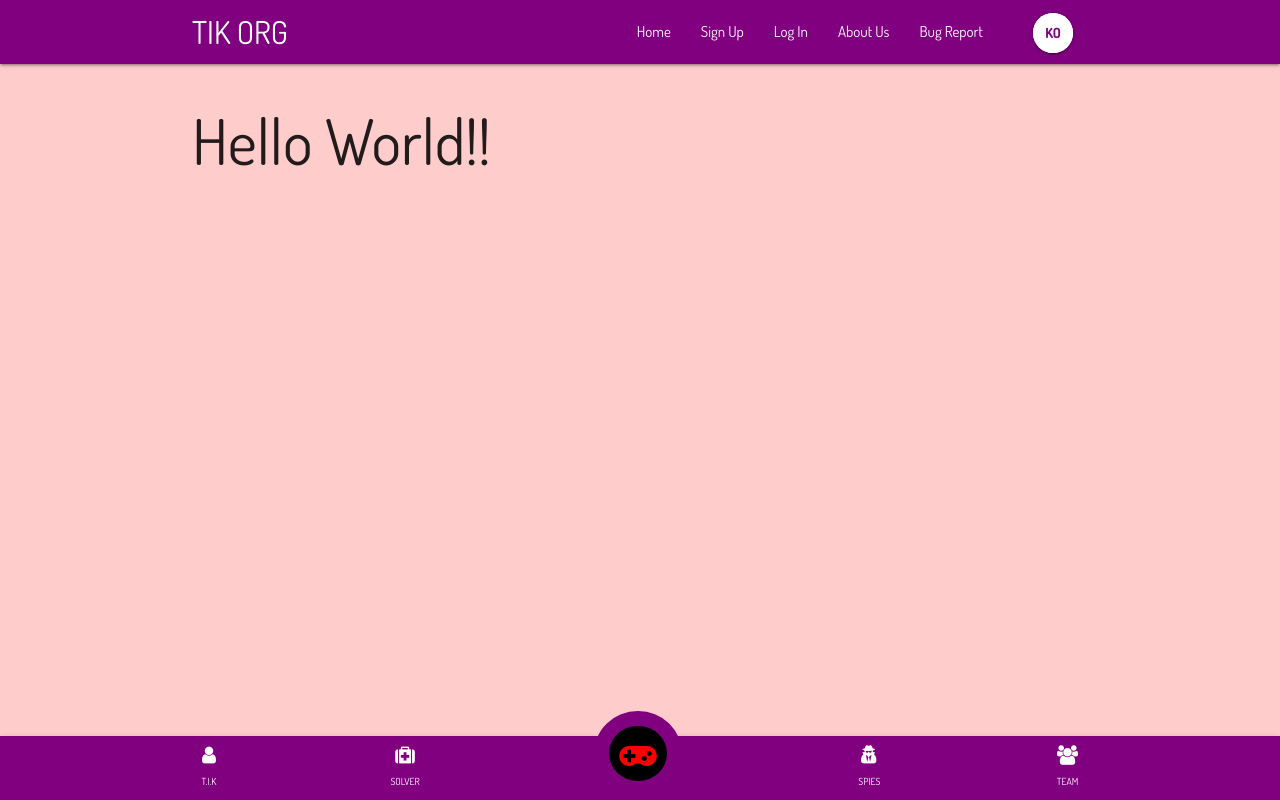
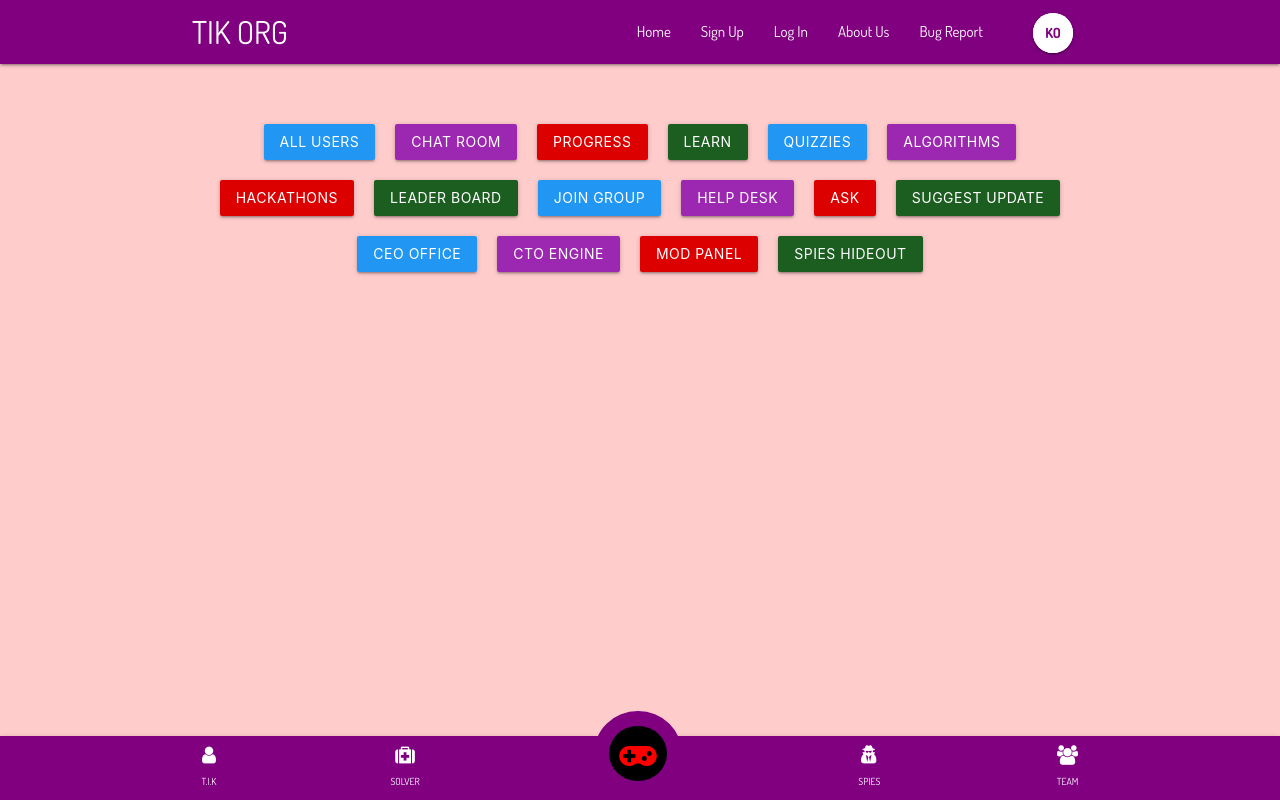
Before and after one commit to SilvenLEAF/TIK-Official, a React (Create React App) app in the folder client/: page / in a window 1280 px wide. Built offline with nearby package versions, Linux system fonts and the light colour scheme; no server answers.

Commit message:
fixed 100vh CSS bug. changed Homepage

```diff
--- a/client/src/App.js
+++ b/client/src/App.js
@@ -17,7 +17,31 @@ import SignupForm from './components/auth/SignupForm'
 import LoginForm from './components/auth/LoginForm'
 
 function App() {
+
+  /* ----------------------------------------
+  .               Github Data
+  ---------------------------------------- */
+  // const githubData = {
+  //   _id: {"$oid":"5f43b9fa623cdb00175f29de"},
+  //   location: "Earth",
+  //   about: "Lorem ipsum dolor sit, amet consectetur adipisicing elit. Voluptatem perferendis expedita labore, inventore amet quas illo hic consequuntur mollitia excepturi! Libero quas nostrum illo veritatis eligendi ex ducimus, voluptatibus incidunt sed inventore ipsam quo assumenda officia quibusdam. Excepturi aperiam, dolor dignissimos recusandae hic provident magnam maiores, itaque aut, officiis placeat.",
+  //   skills: "no skills yet",
+  //   role: "user",
+  //   userName: "Manash Sarma",
+  //   profileImage: "https://avatars0.githubusercontent.com/u/62974089?v=4",
+  //   github: {
+  //     _id: {"$oid":"5f43b9fa623cdb00175f29df"},
+  //     githubId: "62974089",
+  //     userName: "Manash Sarma",
+  //     email: "SilvenLEAF@gmail.com",
+  //     image: "https://avatars0.githubusercontent.com/u/62974089?v=4"
+  //   },
+  //   __v:{"$numberInt":"0"}
+  // }
+
+
   const [userData, setUserData] = useState();
+
 
   useEffect(()=>{
     const getLoggedinUser = async ()=>{
@@ -34,7 +58,7 @@ function App() {
   return (
     <BrowserRouter>
       <div className="App">
-        <div id="wrapper">
+        <div id="myWrapper">
         <Navbar userData={ userData } setUserData={ setUserData } />
 
 
--- /dev/null
+++ b/client/src/components/home/BasicButtons.js
@@ -0,0 +1,59 @@
+import React from 'react'
+
+function BasicButtons() {
+  return (
+    <>
+      <button className="btn waves-effect waves-light blue">
+          All Users
+        </button>
+
+        <button className="btn waves-effect waves-light purple">
+          Chat Room
+        </button>
+
+        <button className="btn waves-effect waves-light" style={{background: "#d00"}} >
+          Progress
+        </button>
+
+        <button className="btn waves-effect waves-light green darken-4">
+          Learn
+        </button>
+
+        <button className="btn waves-effect waves-light blue">
+          Quizzies
+        </button>
+
+        <button className="btn waves-effect waves-light purple">
+          Algorithms
+        </button>
+
+        <button className="btn waves-effect waves-light" style={{background: "#d00"}} >
+          Hackathons
+        </button>
+
+        <button className="btn waves-effect waves-light green darken-4">
+          Leader Board
+        </button>
+
+        <button className="btn waves-effect waves-light blue">
+          Join Group
+        </button>
+
+        <button className="btn waves-effect waves-light purple">
+          HELP DESK
+        </button>
+
+        <button className="btn waves-effect waves-light" style={{background: "#d00"}} >
+          Ask
+        </button>
+
+        <button className="btn waves-effect waves-light green darken-4">
+          Suggest Update
+        </button>
+
+
+    </>
+  )
+}
+
+export default BasicButtons
--- /dev/null
+++ b/client/src/components/home/ControlPanelButtons.js
@@ -0,0 +1,25 @@
+import React from 'react'
+
+function ControlPanelButtons() {
+  return (
+    <>
+     <button className="btn waves-effect waves-light blue">
+        CEO Office
+      </button>
+
+      <button className="btn waves-effect waves-light purple">
+        CTO Engine
+      </button>
+
+      <button className="btn waves-effect waves-light" style={{background: "#d00"}} >
+        MOD Panel
+      </button>
+
+      <button className="btn waves-effect waves-light green darken-4">
+        Spies Hideout
+      </button>
+    </>
+  )
+}
+
+export default ControlPanelButtons
--- a/client/src/components/home/Home.js
+++ b/client/src/components/home/Home.js
@@ -1,6 +1,10 @@
 import M from 'materialize-css'
+import '../../styles/Home.scss'
 
 import React, { useEffect } from 'react'
+
+import BasicButtons from './BasicButtons';
+import ControlPanelButtons from './ControlPanelButtons';
 
 function Home() {
   useEffect(()=>{
@@ -9,8 +13,18 @@ function Home() {
 
 
   return (
-    <div className="container">
-      <h1>Hello World!!</h1>
+    <div id="myHomeContainer" className="container">
+      <div id="myHomeBtnsHolder">
+        <div>
+          <BasicButtons />
+        </div>
+
+        <div>
+          <ControlPanelButtons/>
+        </div>
+
+      </div>
+
     </div>
   )
 }
--- a/client/src/components/profile/Profile.js
+++ b/client/src/components/profile/Profile.js
@@ -9,7 +9,7 @@ function Profile({ userData }) {
     M.AutoInit();
   }, [])
 
-  const profileImage = userData.profileImage;
+  const profileImage =  userData && userData.profileImage ? userData.profileImage : "/images/userIcons/userMale.jpg";
   const history = useHistory();
 
 
--- a/client/src/index.css
+++ b/client/src/index.css
@@ -17,6 +17,7 @@ body{
   user-select: none;
   font-family: Dosis, Verdana, Geneva, Tahoma, sans-serif;
   font-size: 14px;
+
 }
 
 
@@ -36,12 +37,19 @@ nav.nav-wrapper {
 /* ------------------------------------
 .       WRAPPER AND FOOTER
 ------------------------------------ */
-#wrapper {
-  height: calc(100vh - 56px);
+#myWrapper {
+  position: fixed;
+  top: 0;
+  left: 0;
+  right: 0;
+  bottom: 75px;
+
   overflow: auto;
 }
 
-
+#myFooter{
+  z-index: 1000;
+}
 
 
 
--- /dev/null
+++ b/client/src/styles/Home.scss
@@ -0,0 +1,15 @@
+#myHomeContainer {
+  margin-top: 50px;
+  text-align: justify;
+
+  #myHomeBtnsHolder div {
+    display: flex;
+    flex-wrap: wrap;
+    justify-content: center;
+
+    button{
+      margin: 10px;
+    }
+
+  }
+}
```
Also changed, not shown: client/public/images/userIcons/userMale.jpg (added), 1 other file (tests, documents, lock files or other folders).
